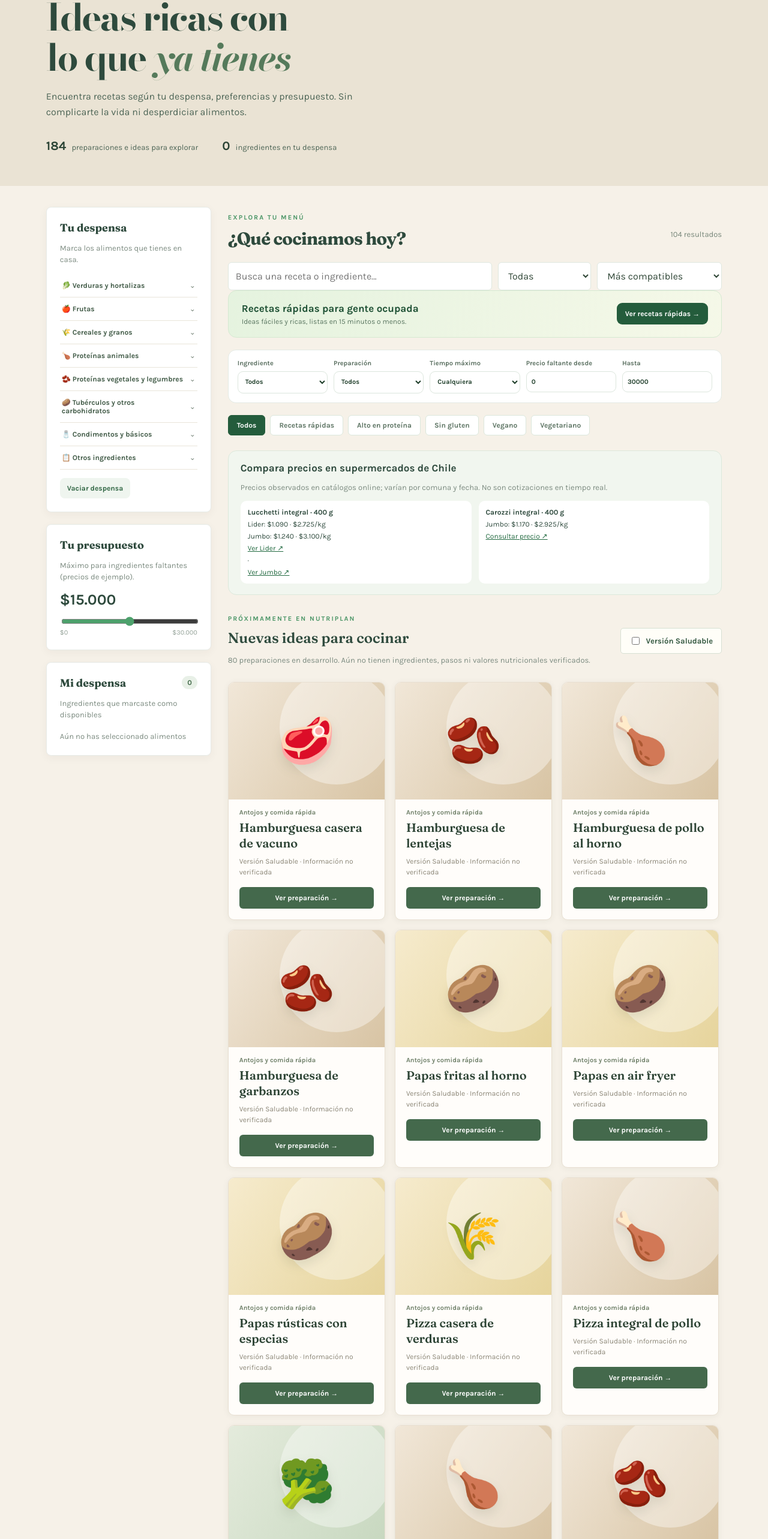
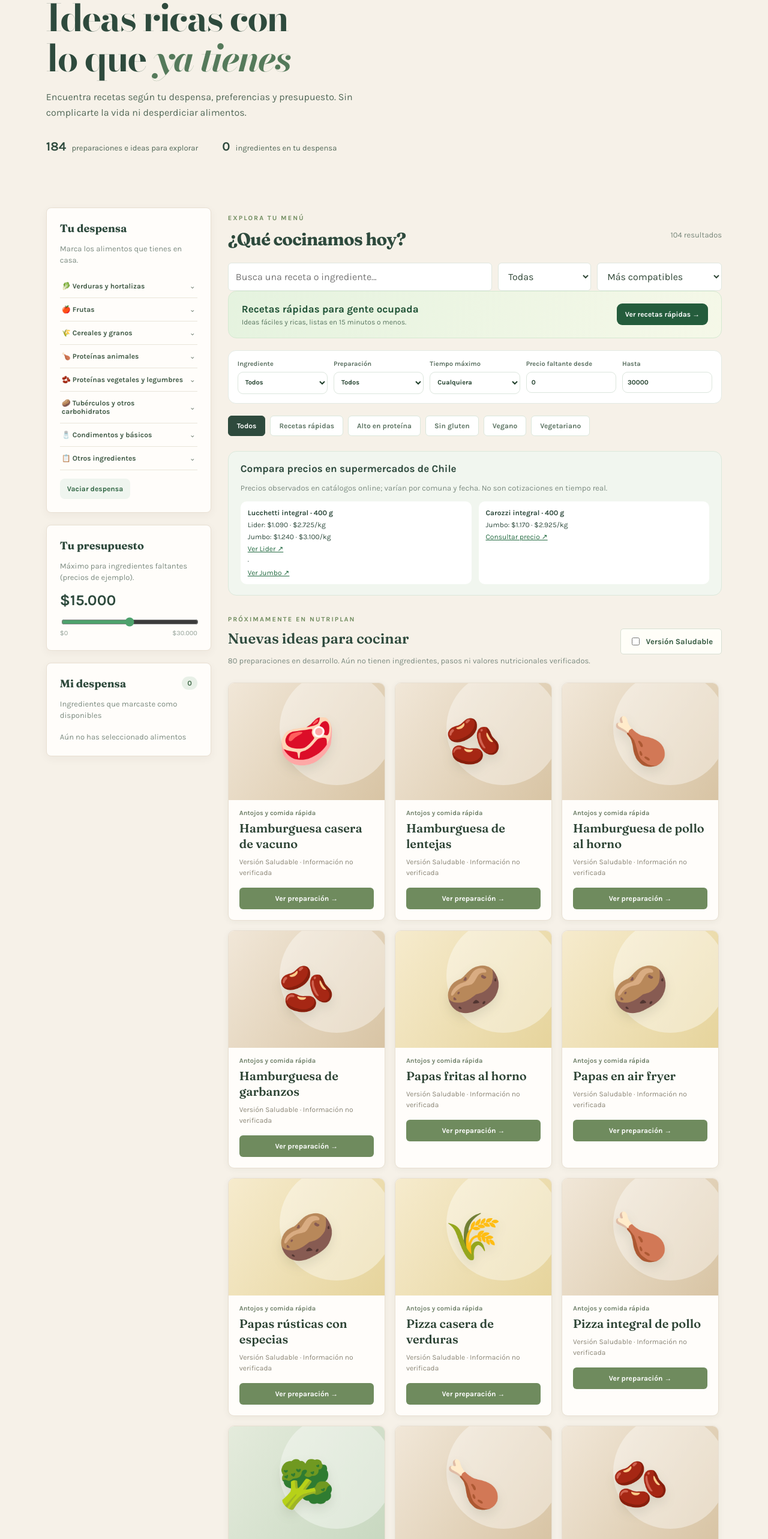
Before and after one commit to CamiVivallo/nutriplan, a React (Vite) app: page / in a window 1280 px wide. Shown: the part 234-2800 px from the top of the page at 60% size. Built offline with nearby package versions, Linux system fonts and the light colour scheme.

Commit message:
style: unificar encabezado y tarjetas con paleta editorial cálida

```diff
--- a/src/styles.css
+++ b/src/styles.css
@@ -114,3 +114,35 @@ body{background:var(--np-cream);color:var(--np-ink)}
 .hero h1{font-family:"Bodoni Moda",Didot,"Bodoni MT",Georgia,serif;font-weight:700;letter-spacing:-.045em;line-height:1.08;text-wrap:balance;color:#2E4A3D}
 .hero h1 em{font-family:inherit;font-style:italic;font-weight:700;color:#557a5b}
 @media(max-width:600px){.hero h1{font-size:clamp(37px,8.5vw,54px);letter-spacing:-.045em;line-height:1.1}}
+
+/* Editorial cálido V2 · coherencia del encabezado, catálogo y lectura */
+:root{font-family:Karla,Arial,sans-serif;background:#F6F1E8;color:#2E4A3D}
+.top{height:auto;min-height:76px;background:#F6F1E8;border-bottom:1px solid #e8dfd2}
+.hero{background:#F6F1E8;color:#2E4A3D}
+.hero:after{border-color:rgba(111,139,94,.08);pointer-events:none}
+.hero p,.hero-stats{color:#526858}
+.hero-stats strong{color:#2E4A3D}
+.eyebrow,.eyebrow.dark{color:#6F8B5E}
+.hero h1{max-width:800px}
+.hero h1 em{font-style:italic}
+.panel,.empty{background:#fffdfa;border-color:#e8dfd2}
+.panel h2,.results-head h2{font-family:Fraunces,Georgia,serif;color:#2E4A3D}
+.recipe-banner,.idea-tile .dish-image{height:auto;aspect-ratio:4/3}
+.recipe-banner>.dish-image{height:100%;aspect-ratio:4/3}
+.recipe-banner .dish-image img,.idea-tile .dish-image img{object-fit:cover}
+.idea-grid,.cards{grid-template-columns:repeat(auto-fill,minmax(min(100%,235px),1fr));align-items:stretch}
+.idea-tile strong,.recipe h3{display:-webkit-box;-webkit-box-orient:vertical;-webkit-line-clamp:2;line-clamp:2;overflow:hidden}
+.idea-tile .idea-open,.card-bottom button,.empty button{background:#6F8B5E;color:#fff}
+.idea-tile .idea-open:hover,.card-bottom button:hover,.empty button:hover{background:#2E4A3D}
+.chip.active{background:#2E4A3D;border-color:#2E4A3D}
+.modal{background:#fffdfa}
+.dish-image{isolation:isolate}
+.dish-image:before{z-index:0}
+.dish-image img{z-index:1}
+.dish-image span{z-index:0}
+@media(max-width:600px){
+ .hero{padding:42px 6%}
+ .recipe-banner,.idea-tile .dish-image{height:auto;aspect-ratio:4/3}
+ .recipe-banner>.dish-image{height:100%}
+}
+@media(prefers-reduced-motion:reduce){.recipe,.idea-tile{transition:none}.recipe:hover,.idea-tile:hover{transform:none}}
```
